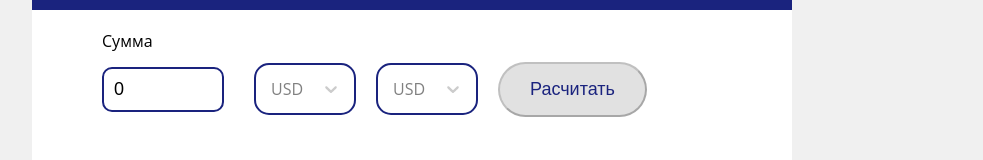
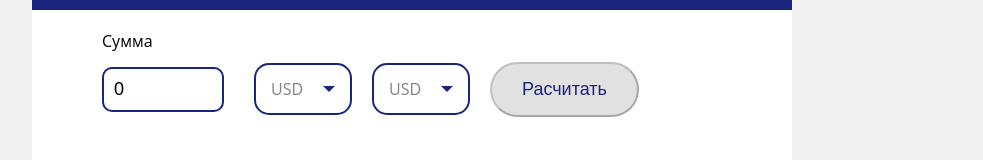
Before and after one commit to yacheckalin/simple-react-app, a React (Create React App) app: page / in a window 1280 px wide. Both pictures are taken after a click on the link "Калькулятор". Shown: the part 297-457 px from the top of the page, without its empty margins (228-1211 px from the left). Built offline with nearby package versions, Linux system fonts and the light colour scheme; the HTML template or start-up script is replaced by a standard one.

Commit message:
added custom arrow to the dropdown indicator of select and bug fix

```diff
--- a/src/calculator/calculator-form-select.js
+++ b/src/calculator/calculator-form-select.js
@@ -1,6 +1,6 @@
 import React from "react";
-import Select from "react-select";
-
+import Select, { components } from "react-select";
+import { GoTriangleDown } from "react-icons/go";
 import styled from "styled-components";
 
 const Style = styled.div`
@@ -48,6 +48,10 @@ const FormSelect = React.memo(
         padding: 5,
         marginRight: 20,
       }),
+      dropdownIndicator: (provided, state) => ({
+        ...provided,
+        color: "#1a237e",
+      }),
       indicatorSeparator: (provided, state) => ({
         ...provided,
         display: "none",
@@ -71,9 +75,18 @@ const FormSelect = React.memo(
       }),
     };
 
+    const DropdownIndicator = (props) => {
+      return (
+        <components.DropdownIndicator {...props}>
+          <GoTriangleDown />
+        </components.DropdownIndicator>
+      );
+    };
+
     return (
       <Style>
         <Select
+          components={{ DropdownIndicator }}
           styles={customStyles}
           defaultValue={defaultValue}
           options={options}
--- a/src/calculator/calculator-form.js
+++ b/src/calculator/calculator-form.js
@@ -39,7 +39,11 @@ const CalculatorForm = () => {
       <input
         type="text"
         value={exchangeAmount}
-        onChange={(e) => setExchangeAmount(parseFloat(e.target.value))}
+        onChange={(e) => {
+          if (!isNaN(parseFloat(e.target.value))) {
+            setExchangeAmount(parseFloat(e.target.value));
+          }
+        }}
       />
       <FormSelect
         defaultValue={exchangeOne[0]}
```
Also changed, not shown: 1 other file (tests, documents, lock files or other folders).
